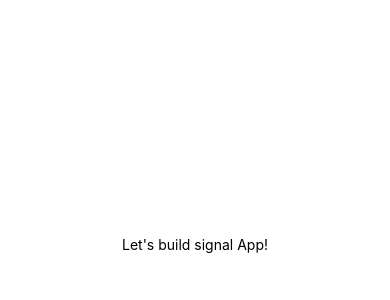
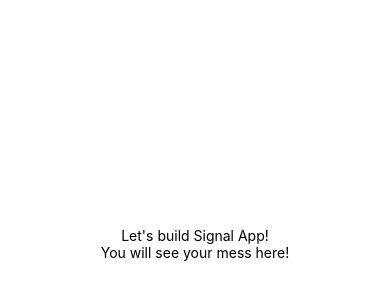
Before and after one commit to claudmiine/MessengerApp, a React Native app: screen / in a window 390 px wide. Shown: the part 178-478 px from the top of the page. Built offline with nearby package versions, Linux system fonts and the light colour scheme.

Commit message:
Text added to App main

```diff
--- a/App.js
+++ b/App.js
@@ -5,7 +5,8 @@
 export default function App() {
   return (
     <View style={styles.container}>
-      <Text>Let's build signal App!</Text>
+      <Text>Let's build Signal App!</Text>
+      <Text>You will see your mess here!</Text>
       <StatusBar style="auto" />
     </View>
   );
```
